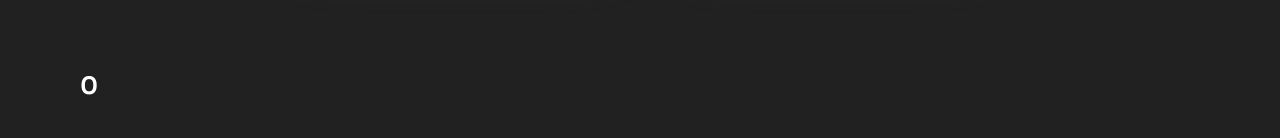
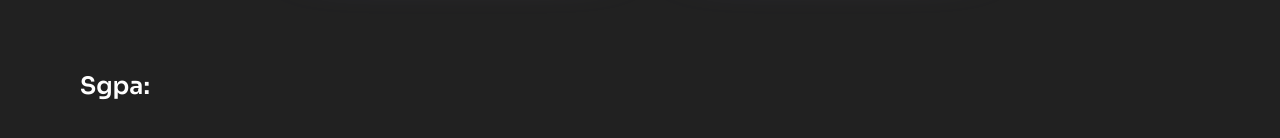
Before and after one commit to Rickyth36/Sgpa_Calculator, a React (Create React App) app: page / in a window 1280 px wide. Shown: the part 394-532 px from the top of the page. Built offline with nearby package versions, Linux system fonts and the light colour scheme.

Commit message:
small config

```diff
--- a/src/components/Hero.jsx
+++ b/src/components/Hero.jsx
@@ -20,18 +20,19 @@ const Hero = () => {
   }
 
   const updateTotalProd = (val) => {
-    for (let i = 1; i <= subNo; i++){
-
-      setSumOProd(0);
-      setSumOProd(sumOProd + val);
+    if (isNaN(sumOProd) || isNaN(val)) {
+      setSumOProd(0)
     }
+      setSumOProd(sumOProd+val)
   }
 
   const showSGPA = () => {
+    setSumOProd(sumOProd);
     if(isNaN(sgpa)){
       setSgpa(0)
     }
     setSgpa(sumOProd / totalcredit);
+
   }
 
   const subComponents = [];
@@ -92,8 +93,8 @@ const Hero = () => {
       </div>
       {subNo > 0 ? <button class="codepen-button" onClick={showSGPA} ><span>Calculate SGPA</span></button> : ""}
       <div>
-         <h1 className='text-2xl text-white font-semibold'>{sumOProd}</h1>
-         <h1 className='text-2xl text-white font-semibold'>{sgpa}</h1>
+         {/**<h1 className='text-2xl text-white font-semibold'>{sumOProd}</h1>**/}
+         <h1 className='text-2xl text-white font-semibold'>Sgpa: {sgpa}</h1>
 
       </div>
     </div>
--- a/src/components/SubInput.jsx
+++ b/src/components/SubInput.jsx
@@ -1,6 +1,5 @@
 import React from 'react'
 import { useState } from 'react';
-
 const SubInput = ({ title, id, onProdChange }) => {
   const [grade, setGrade] = useState(0);
   const [credit, setCredit] = useState(0);
```
